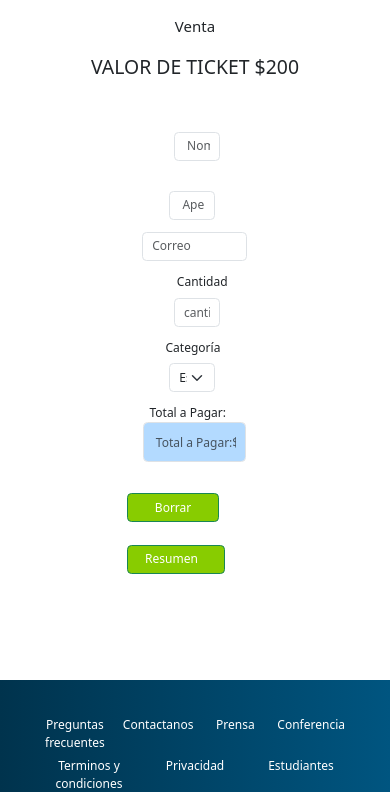
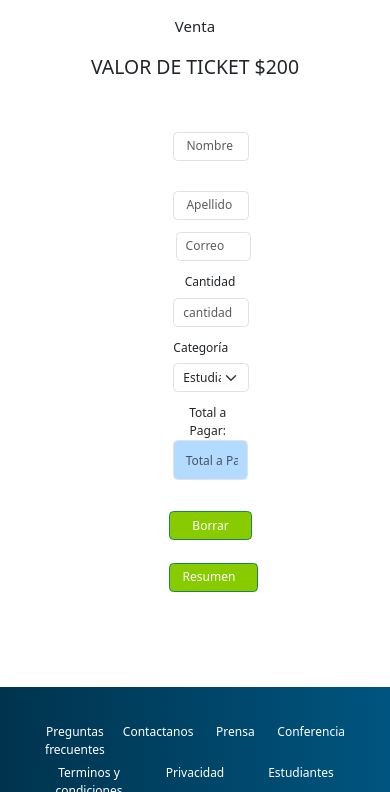
Before and after one commit to marRosario/proyectoTP, a plain HTML site: page formulario.html in a window 390 px wide. Shown: the part 700-1492 px from the top of the page. Drawn offline with nearby package versions, Linux system fonts and the light colour scheme.

Commit message:
subiendo cambios

```diff
--- a/style.css
+++ b/style.css
@@ -331,10 +331,10 @@ color: gray;
 }
 
 footer{
-  background: linear-gradient(to right, var(--colorfooter), var(--colordegradado));
+background: linear-gradient(to right, var(--colorfooter), var(--colordegradado));
  margin-top: auto;
  padding-top: 0;
-  min-height: 80px;
+ min-height: 80px;
 
 }
 .footer-link {
@@ -444,7 +444,7 @@ margin:auto;
 
     .my-pago{
   text-align: center;
-  margin-left: 0.5cm;
+  margin-left: 0.7cm;
 
     }
   }
@@ -454,6 +454,8 @@ margin:auto;
     .my-class{
   text-align: center;
   margin-left: 0.3cm;
+
+
 
     }
   }
@@ -471,9 +473,10 @@ margin:auto;
   @media screen and (max-width:700px){
 
     #borrarButton{
-  margin:0.8cm;
+  /*margin:0.8cm;*/
   margin-bottom: 0.1cm;
   margin-top: 0.5cm;
+  margin-left: 1.3cm;
 
     }
   }
@@ -482,9 +485,73 @@ margin:auto;
 
     #resumenButton{
 
-    margin:0.8cm;
+    /*margin:0.8cm;*/
     margin-top: 0.1cm;
+    margin-left: 1.3cm;
 
 
     }
   }
+
+  @media screen and (max-width:700px){
+
+    #inputCantidad{
+    width: 2cm;
+    margin-right: 0.8;
+
+
+
+    }
+  }
+  @media screen and (max-width:700px){
+
+    #inputState{
+    width: 2cm;
+  margin-left: 0;
+    margin-right:2cm;
+
+    }
+  }
+
+  @media screen and (max-width:700px){
+
+    #inputNombre2{
+    width: 2cm;
+  margin-left: 0;
+    margin-right:2cm;
+    margin-bottom: 0;
+
+    }
+  }
+
+  @media screen and (max-width:700px){
+
+    #inputApellido2{
+    width: 2cm;
+  margin-left: 0;
+    margin-right:2cm;
+    margin-top: 0;
+
+
+    }
+  }
+
+  @media screen and (max-width:700px){
+
+    #inputEmail1{
+    width: 2cm;
+    margin-left: 1cm;
+
+
+    }
+  }
+
+  @media screen and (max-width:700px){
+
+    #inputTotalAPagar{
+    width: 2cm;
+    margin-left: 0.7cm;
+
+
+    }
+  }
```
